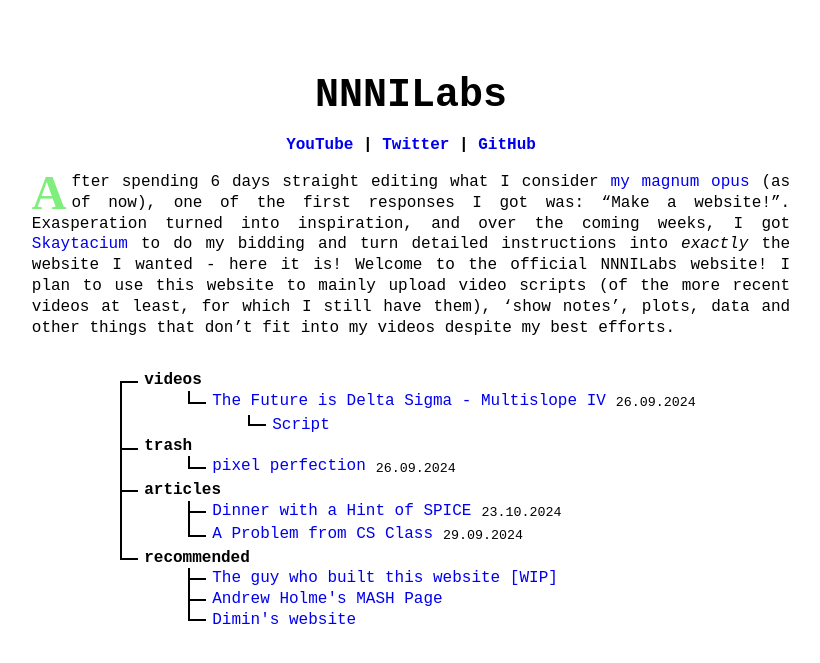
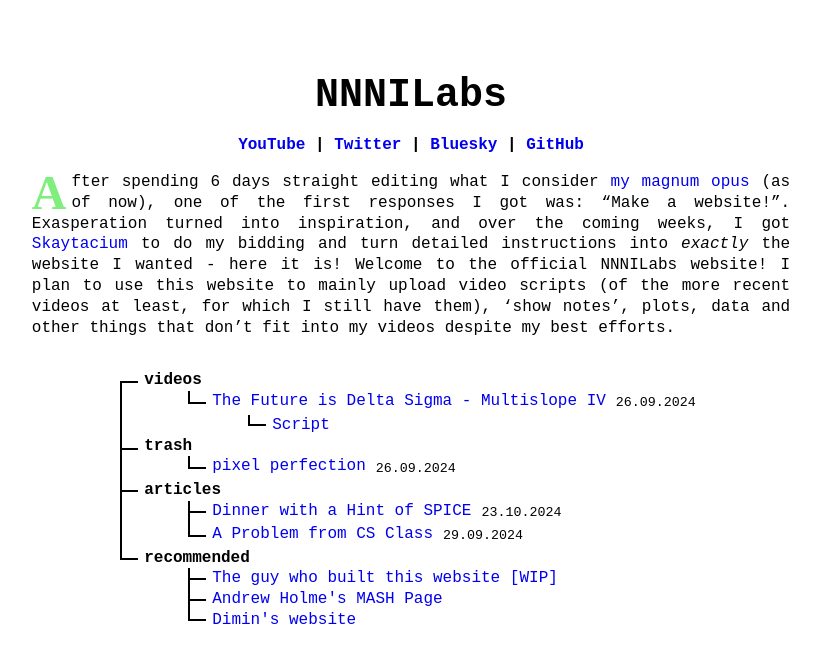
Before and after one commit to NNNILabs/NNNILabs.github.io, a Jekyll site: the page built from index.md, in a window 1280 px wide. Shown: the top 663 px of the page, without its empty margins (229-1049 px from the left). Built offline with Jekyll 4.4.1, drawn with Linux system fonts in a browser that asks for light colours.

Commit message:
Update index.md

```diff
--- a/index.md
+++ b/index.md
@@ -7,7 +7,7 @@ title: "NNNILabs"
 
 # NNNILabs
 
-## [YouTube](https://youtube.com/@NNNILabs){:target="_blank"} | [Twitter](https://twitter.com/NNNILabs){:target="_blank"} | [GitHub](https://github.com/NNNILabs){:target="_blank"}
+## [YouTube](https://youtube.com/@NNNILabs){:target="_blank"} | [Twitter](https://twitter.com/NNNILabs){:target="_blank"} | [Bluesky](https://bsky.app/profile/nnnilabs.net){:target="_blank"} | [GitHub](https://github.com/NNNILabs){:target="_blank"}
 
 <span id="dropcap">A</span>fter spending 6 days straight editing what I consider [my magnum opus](https://www.youtube.com/watch?v=CrzEJI-8Miw){:target="_blank"} (as of now), one of the first responses I got was: "Make a website!". Exasperation turned into inspiration, and over the coming weeks, I got [Skaytacium](https://skaytacium.com/me){:target="_blank"} to do my bidding and turn detailed instructions into _exactly_ the website I wanted - here it is! Welcome to the official NNNILabs website! I plan to use this website to mainly upload video scripts (of the more recent videos at least, for which I still have them), 'show notes', plots, data and other things that don't fit into my videos despite my best efforts.
 
```
